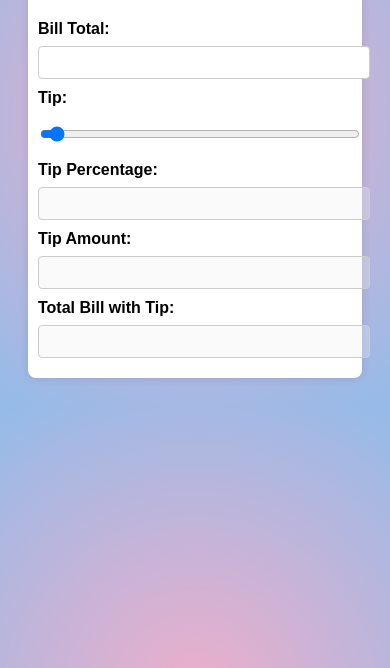
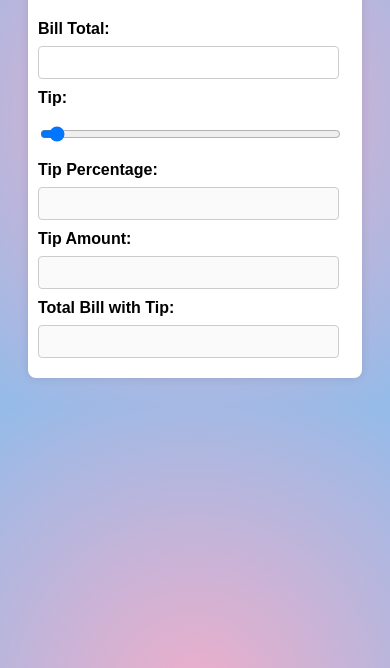
Before and after one commit to nave-raj/ITMD541_Lab3, a plain HTML site: page index.html in a window 390 px wide. Shown: the part 176-844 px from the top of the page. Drawn offline with Linux system fonts and the light colour scheme.

Commit message:
Update style.css

```diff
--- a/style.css
+++ b/style.css
@@ -46,6 +46,11 @@ input[type="range"] {
     }
 
     input {
+        width: 90%;
         margin-bottom: 10px;
     }
+
+    input[type="range"] {
+        width: 90%;
+    }
 }
```
